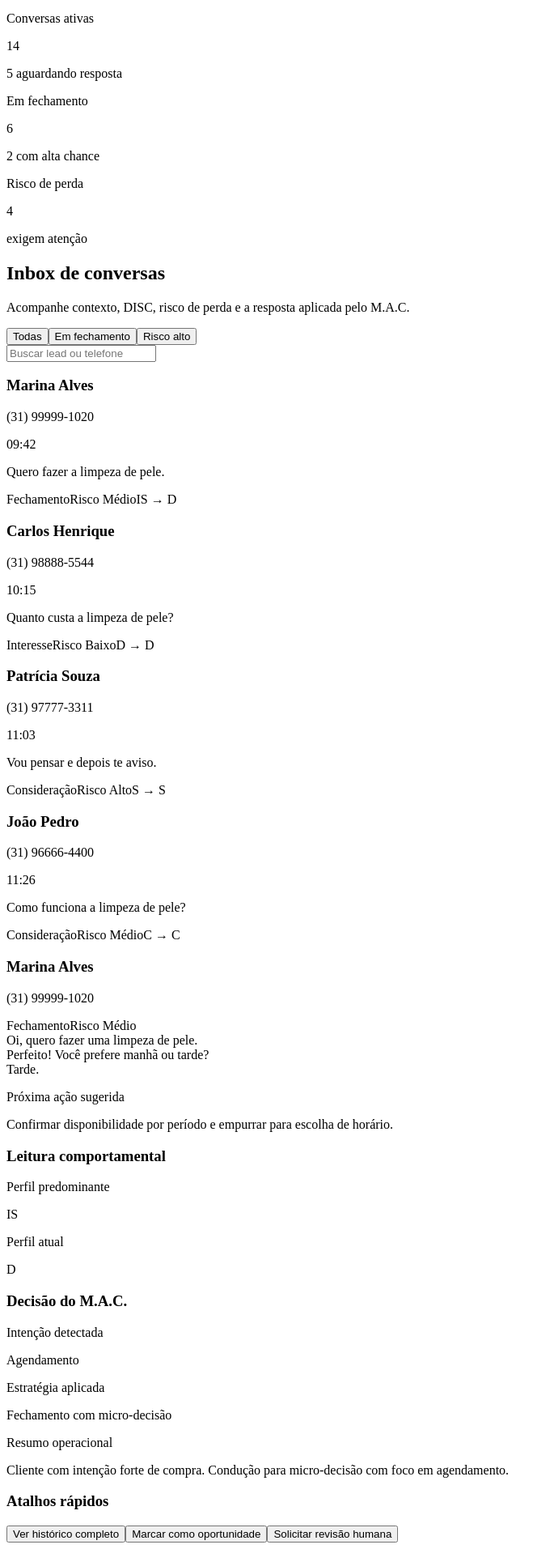
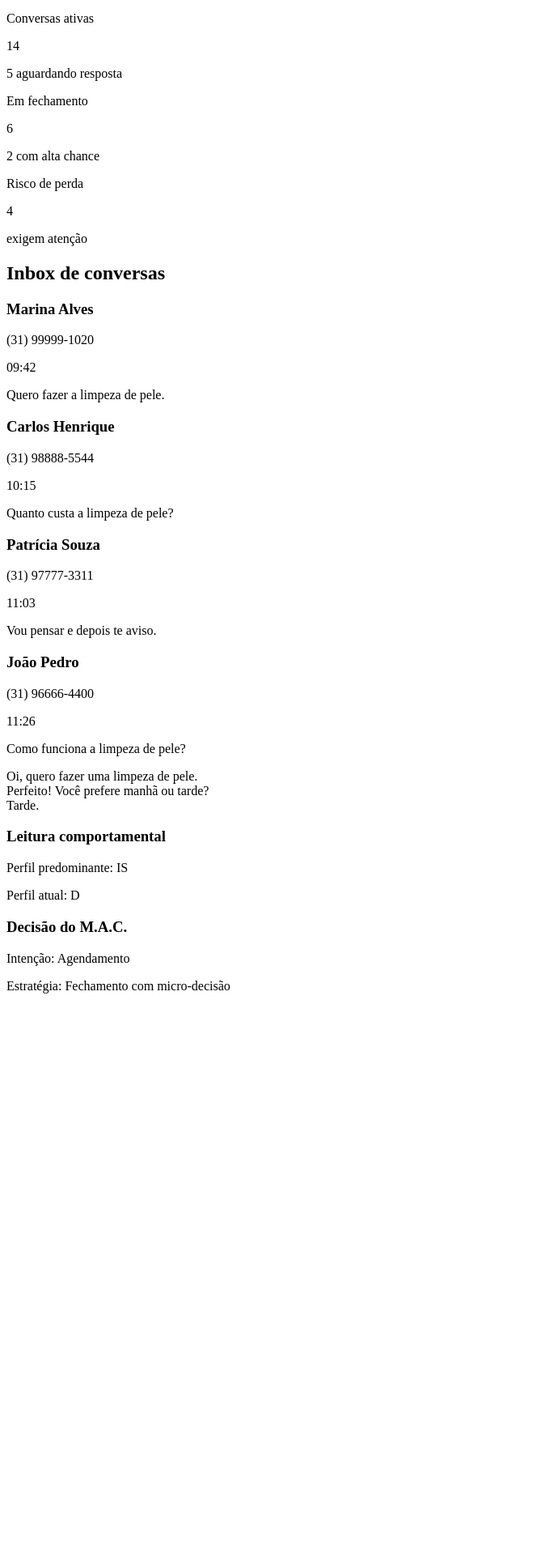
Before and after one commit to bubber28/mac-frontend, a Next.js app: page / in a window 1280 px wide. Shown: the part 273-2186 px from the top of the page at 81% size, without its empty margins (0-680 px from the left). After the commit the page ends 1516 px from the top, so only its background shows below. Built offline with nearby package versions, Linux system fonts and the light colour scheme.

Commit message:
Refactor conversation messages and dashboard layout
Updated conversation messages and removed unnecessary elements in the dashboard interface.

```diff
--- a/app/page.js
+++ b/app/page.js
@@ -1,10 +1,22 @@
+"use client";
+
 export default function MacSaasDashboard() {
+
+  /* =============================
+     MÉTRICAS DO DASHBOARD
+  ============================== */
+
   const metrics = [
     { label: "Leads novos", value: "28", hint: "+12% hoje" },
     { label: "Conversas ativas", value: "14", hint: "5 aguardando resposta" },
     { label: "Em fechamento", value: "6", hint: "2 com alta chance" },
     { label: "Risco de perda", value: "4", hint: "exigem atenção" },
   ];
+
+
+  /* =============================
+     LEADS (DADOS MOCK)
+  ============================== */
 
   const leads = [
     {
@@ -25,6 +37,7 @@ export default function MacSaasDashboard() {
         { from: "cliente", text: "Tarde." },
       ],
     },
+
     {
       id: 2,
       name: "Carlos Henrique",
@@ -39,9 +52,10 @@ export default function MacSaasDashboard() {
       hora: "10:15",
       conversa: [
         { from: "cliente", text: "Quanto custa a limpeza de pele?" },
-        { from: "mac", text: "A limpeza de pele custa R$150. Quer que eu veja horários disponíveis?" },
+        { from: "mac", text: "A limpeza custa R$150. Quer que eu veja horários?" },
       ],
     },
+
     {
       id: 3,
       name: "Patrícia Souza",
@@ -56,10 +70,11 @@ export default function MacSaasDashboard() {
       hora: "11:03",
       conversa: [
         { from: "cliente", text: "Ainda estou pensando se faço ou não." },
-        { from: "mac", text: "Sem problema 😊 Posso te explicar rapidinho como funciona para te ajudar a decidir." },
+        { from: "mac", text: "Sem problema 😊 Posso explicar rapidinho." },
         { from: "cliente", text: "Vou pensar e depois te aviso." },
       ],
     },
+
     {
       id: 4,
       name: "João Pedro",
@@ -74,212 +89,226 @@ export default function MacSaasDashboard() {
       hora: "11:26",
       conversa: [
         { from: "cliente", text: "Como funciona a limpeza de pele?" },
-        { from: "mac", text: "A limpeza de pele remove cravos e impurezas, deixando a pele mais limpa e saudável. Se quiser, posso explicar o procedimento ou verificar horários disponíveis." },
+        {
+          from: "mac",
+          text: "A limpeza remove cravos e impurezas e melhora a saúde da pele.",
+        },
       ],
     },
   ];
 
+
   const activeLead = leads[0];
 
+
+  /* =============================
+     CORES DOS BADGES
+  ============================== */
+
   const badgeClass = (value) => {
+
     if (value === "Alto") return "bg-red-100 text-red-700";
     if (value === "Médio") return "bg-amber-100 text-amber-700";
     if (value === "Baixo") return "bg-emerald-100 text-emerald-700";
+
     if (value === "Fechamento") return "bg-blue-100 text-blue-700";
     if (value === "Consideração") return "bg-violet-100 text-violet-700";
     if (value === "Interesse") return "bg-slate-100 text-slate-700";
+
     return "bg-slate-100 text-slate-700";
   };
+
 
   const bubbleClass = (from) =>
     from === "cliente"
       ? "ml-auto bg-emerald-600 text-white"
       : "mr-auto bg-slate-100 text-slate-900";
 
+
+  /* =============================
+     INTERFACE
+  ============================== */
+
   return (
     <div className="min-h-screen bg-slate-50 text-slate-900">
+
+      {/* HEADER */}
+
       <header className="border-b border-slate-200 bg-white">
         <div className="mx-auto flex max-w-7xl items-center justify-between px-6 py-5">
+
           <div>
             <p className="text-sm font-medium uppercase tracking-[0.2em] text-emerald-600">
               M.A.C. SaaS
             </p>
-            <h1 className="mt-1 text-2xl font-semibold">Dashboard e inbox operacional</h1>
+
+            <h1 className="mt-1 text-2xl font-semibold">
+              Dashboard e inbox operacional
+            </h1>
+
             <p className="mt-1 text-sm text-slate-500">
-              Leads, métricas, conversas e estratégia comercial em uma única interface.
+              Leads, métricas e estratégia comercial em uma única interface.
             </p>
           </div>
-          <div className="flex items-center gap-3">
-            <button className="rounded-2xl border border-slate-200 px-4 py-2 text-sm font-medium text-slate-700 shadow-sm">
+
+          <div className="flex gap-3">
+
+            <button className="rounded-2xl border border-slate-200 px-4 py-2 text-sm font-medium">
               Configurações
             </button>
-            <button className="rounded-2xl bg-emerald-600 px-4 py-2 text-sm font-medium text-white shadow-sm">
+
+            <button className="rounded-2xl bg-emerald-600 px-4 py-2 text-sm font-medium text-white">
               Novo lead
             </button>
+
           </div>
         </div>
       </header>
 
+
+      {/* DASHBOARD */}
+
       <main className="mx-auto grid max-w-7xl gap-6 px-6 py-6 lg:grid-cols-12">
+
+
+        {/* MÉTRICAS */}
+
         <section className="lg:col-span-12 grid gap-4 sm:grid-cols-2 xl:grid-cols-4">
+
           {metrics.map((item) => (
-            <div key={item.label} className="rounded-3xl bg-white p-5 shadow-sm ring-1 ring-slate-200">
+
+            <div
+              key={item.label}
+              className="rounded-3xl bg-white p-5 shadow-sm ring-1 ring-slate-200"
+            >
+
               <p className="text-sm text-slate-500">{item.label}</p>
+
               <p className="mt-2 text-3xl font-semibold">{item.value}</p>
+
               <p className="mt-2 text-sm text-slate-400">{item.hint}</p>
+
             </div>
+
           ))}
+
         </section>
 
+
+        {/* INBOX */}
+
         <section className="lg:col-span-12 rounded-3xl bg-white p-5 shadow-sm ring-1 ring-slate-200">
-          <div className="mb-4 flex items-center justify-between">
-            <div>
-              <h2 className="text-lg font-semibold">Inbox de conversas</h2>
-              <p className="text-sm text-slate-500">
-                Acompanhe contexto, DISC, risco de perda e a resposta aplicada pelo M.A.C.
-              </p>
-            </div>
-            <div className="flex gap-2">
-              <button className="rounded-2xl bg-slate-900 px-4 py-2 text-sm font-medium text-white">
-                Todas
-              </button>
-              <button className="rounded-2xl border border-slate-200 px-4 py-2 text-sm font-medium text-slate-700">
-                Em fechamento
-              </button>
-              <button className="rounded-2xl border border-slate-200 px-4 py-2 text-sm font-medium text-slate-700">
-                Risco alto
-              </button>
-            </div>
-          </div>
+
+          <h2 className="text-lg font-semibold mb-4">
+            Inbox de conversas
+          </h2>
+
 
           <div className="grid gap-4 xl:grid-cols-12">
-            <aside className="xl:col-span-4 rounded-3xl border border-slate-200 bg-slate-50 p-4">
-              <div className="mb-4 flex items-center justify-between gap-3">
-                <input
-                  className="w-full rounded-2xl border border-slate-200 bg-white px-4 py-2 text-sm outline-none"
-                  placeholder="Buscar lead ou telefone"
-                />
-              </div>
 
-              <div className="space-y-3">
+
+            {/* LISTA DE LEADS */}
+
+            <aside className="xl:col-span-4 space-y-3">
+
               {leads.map((lead) => (
+
                 <div
                   key={lead.id}
-                    className={`cursor-pointer rounded-2xl border p-4 transition ${
-                      lead.id === activeLead.id
-                        ? "border-emerald-300 bg-white shadow-sm"
-                        : "border-slate-200 bg-white"
-                    }`}
+                  className="rounded-2xl border p-4 bg-white"
                 >
-                    <div className="flex items-start justify-between gap-3">
+
+                  <div className="flex justify-between">
+
                     <div>
                       <h3 className="font-semibold">{lead.name}</h3>
                       <p className="text-sm text-slate-500">{lead.phone}</p>
                     </div>
-                      <span className="text-xs text-slate-400">{lead.hora}</span>
+
+                    <span className="text-xs text-slate-400">
+                      {lead.hora}
+                    </span>
+
                   </div>
-                    <p className="mt-3 line-clamp-2 text-sm text-slate-700">{lead.ultimaMensagem}</p>
-                    <div className="mt-3 flex flex-wrap gap-2">
-                      <span className={`rounded-full px-2.5 py-1 text-xs font-medium ${badgeClass(lead.etapa)}`}>
-                        {lead.etapa}
-                      </span>
-                      <span className={`rounded-full px-2.5 py-1 text-xs font-medium ${badgeClass(lead.risco)}`}>
-                        Risco {lead.risco}
-                      </span>
-                      <span className="rounded-full bg-slate-100 px-2.5 py-1 text-xs font-medium text-slate-700">
-                        {lead.perfil} → {lead.perfilAtual}
-                      </span>
+
+                  <p className="mt-3 text-sm">
+                    {lead.ultimaMensagem}
+                  </p>
+
                 </div>
-                  </div>
+
               ))}
-              </div>
+
             </aside>
 
-            <section className="xl:col-span-5 rounded-3xl border border-slate-200 bg-white p-4">
-              <div className="mb-4 flex items-start justify-between gap-3 border-b border-slate-200 pb-4">
-                <div>
-                  <h3 className="text-lg font-semibold">{activeLead.name}</h3>
-                  <p className="text-sm text-slate-500">{activeLead.phone}</p>
-                </div>
-                <div className="flex flex-wrap gap-2">
-                  <span className={`rounded-full px-2.5 py-1 text-xs font-medium ${badgeClass(activeLead.etapa)}`}>
-                    {activeLead.etapa}
-                  </span>
-                  <span className={`rounded-full px-2.5 py-1 text-xs font-medium ${badgeClass(activeLead.risco)}`}>
-                    Risco {activeLead.risco}
-                  </span>
-                </div>
+
+            {/* CONVERSA */}
+
+            <section className="xl:col-span-5 border rounded-3xl p-4">
+
+              {activeLead.conversa.map((msg, index) => (
+
+                <div
+                  key={index}
+                  className={`max-w-[85%] rounded-2xl px-4 py-3 text-sm mt-3 ${bubbleClass(
+                    msg.from
+                  )}`}
+                >
+
+                  {msg.text}
+
                 </div>
 
-              <div className="space-y-3">
-                {activeLead.conversa.map((msg, index) => (
-                  <div key={index} className={`max-w-[85%] rounded-2xl px-4 py-3 text-sm shadow-sm ${bubbleClass(msg.from)}`}>
-                    {msg.text}
-                  </div>
               ))}
+
+            </section>
+
+
+            {/* PERFIL */}
+
+            <aside className="xl:col-span-3 space-y-4">
+
+              <div className="border rounded-3xl p-4">
+
+                <h3 className="font-semibold">
+                  Leitura comportamental
+                </h3>
+
+                <p className="mt-3 text-sm">
+                  Perfil predominante: {activeLead.perfil}
+                </p>
+
+                <p className="text-sm">
+                  Perfil atual: {activeLead.perfilAtual}
+                </p>
+
               </div>
 
-              <div className="mt-5 rounded-2xl border border-slate-200 bg-slate-50 p-3">
-                <p className="text-xs uppercase tracking-wide text-slate-400">Próxima ação sugerida</p>
-                <p className="mt-1 text-sm font-medium text-slate-800">
-                  Confirmar disponibilidade por período e empurrar para escolha de horário.
+
+              <div className="border rounded-3xl p-4">
+
+                <h3 className="font-semibold">
+                  Decisão do M.A.C.
+                </h3>
+
+                <p className="mt-2 text-sm">
+                  Intenção: {activeLead.intencao}
                 </p>
+
+                <p className="text-sm">
+                  Estratégia: {activeLead.estrategia}
+                </p>
+
               </div>
+
+            </aside>
+
+          </div>
+
         </section>
 
-            <aside className="xl:col-span-3 space-y-4">
-              <div className="rounded-3xl border border-slate-200 bg-white p-4 shadow-sm">
-                <h3 className="font-semibold">Leitura comportamental</h3>
-                <div className="mt-3 grid grid-cols-2 gap-3 text-sm">
-                  <div className="rounded-2xl bg-slate-50 p-3">
-                    <p className="text-slate-500">Perfil predominante</p>
-                    <p className="mt-1 text-lg font-semibold">{activeLead.perfil}</p>
-                  </div>
-                  <div className="rounded-2xl bg-slate-50 p-3">
-                    <p className="text-slate-500">Perfil atual</p>
-                    <p className="mt-1 text-lg font-semibold">{activeLead.perfilAtual}</p>
-                  </div>
-                </div>
-              </div>
+      </main>
 
-              <div className="rounded-3xl border border-slate-200 bg-white p-4 shadow-sm">
-                <h3 className="font-semibold">Decisão do M.A.C.</h3>
-                <div className="mt-3 space-y-3 text-sm">
-                  <div className="rounded-2xl bg-slate-50 p-3">
-                    <p className="text-slate-500">Intenção detectada</p>
-                    <p className="mt-1 font-medium text-slate-800">{activeLead.intencao}</p>
-                  </div>
-                  <div className="rounded-2xl bg-slate-50 p-3">
-                    <p className="text-slate-500">Estratégia aplicada</p>
-                    <p className="mt-1 font-medium text-slate-800">{activeLead.estrategia}</p>
-                  </div>
-                  <div className="rounded-2xl bg-slate-50 p-3">
-                    <p className="text-slate-500">Resumo operacional</p>
-                    <p className="mt-1 text-slate-700">
-                      Cliente com intenção forte de compra. Condução para micro-decisão com foco em agendamento.
-                    </p>
-                  </div>
-                </div>
-              </div>
-
-              <div className="rounded-3xl border border-slate-200 bg-white p-4 shadow-sm">
-                <h3 className="font-semibold">Atalhos rápidos</h3>
-                <div className="mt-3 grid gap-2">
-                  <button className="rounded-2xl border border-slate-200 px-4 py-2 text-left text-sm font-medium text-slate-700">
-                    Ver histórico completo
-                  </button>
-                  <button className="rounded-2xl border border-slate-200 px-4 py-2 text-left text-sm font-medium text-slate-700">
-                    Marcar como oportunidade
-                  </button>
-                  <button className="rounded-2xl border border-slate-200 px-4 py-2 text-left text-sm font-medium text-slate-700">
-                    Solicitar revisão humana
-                  </button>
-                </div>
-              </div>
-            </aside>
-          </div>
-        </section>
-      </main>
     </div>
   );
 }
```
Lines whose indentation alone changed are shown as unchanged.
